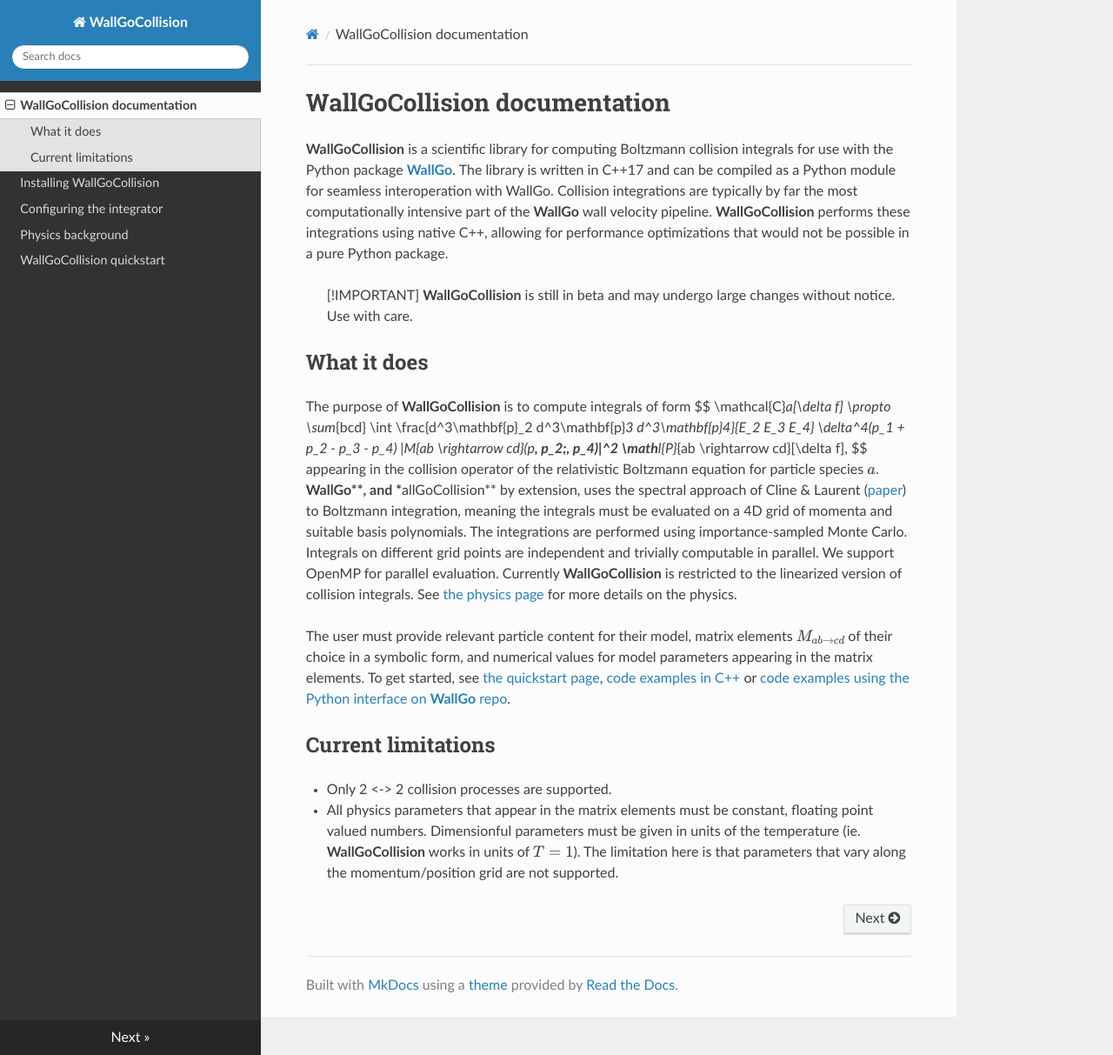
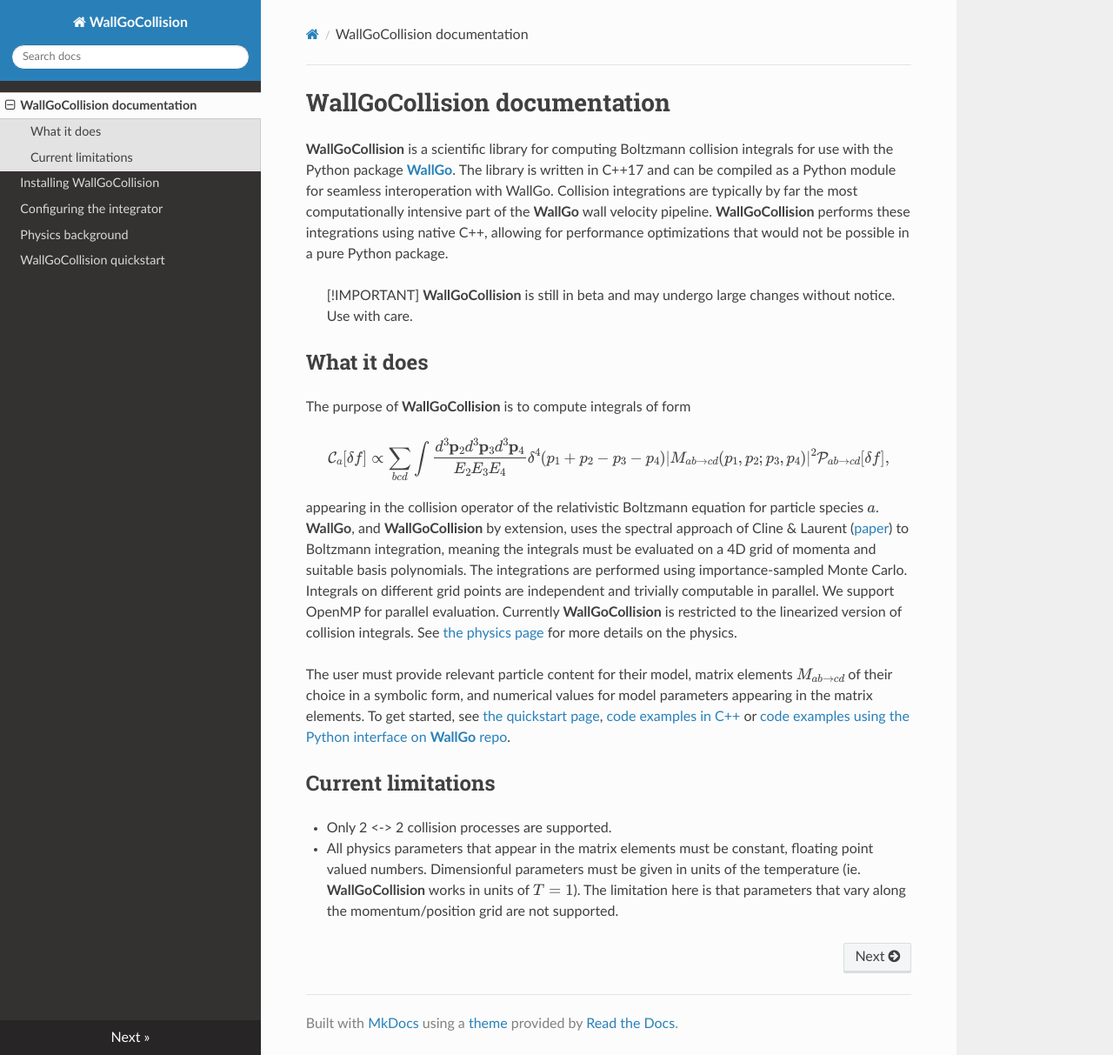
Before and after one commit to Wall-Go/WallGoCollision, an MkDocs documentation site: the page built from docs/index.md, in a window 1280 px wide and 1213 px high. Shown: the whole window at 87% size. Built offline with MkDocs 1.6.1, drawn with Linux system fonts in a browser that asks for light colours; nearby versions of some CDN libraries.

Commit message:
Tweaks to 14572

```diff
--- a/docs/index.md
+++ b/docs/index.md
@@ -8,9 +8,9 @@
 ## What it does
 
 The purpose of **WallGoCollision** is to compute integrals of form
-$$
-\mathcal{C}_a[\delta f] \propto \sum_{bcd} \int \frac{d^3\mathbf{p}_2 d^3\mathbf{p}_3 d^3\mathbf{p}_4}{E_2 E_3 E_4} \delta^4(p_1 + p_2 - p_3 - p_4) |M_{ab \rightarrow cd}(p_1, p_2; p_3, p_4)|^2 \mathcal{P}_{ab \rightarrow cd}[\delta f],
-$$
+
+$$\mathcal{C}_a[\delta f] \propto \sum_{bcd} \int \frac{d^3\mathbf{p}_2 d^3\mathbf{p}_3 d^3\mathbf{p}_4}{E_2 E_3 E_4} \delta^4(p_1 + p_2 - p_3 - p_4) |M_{ab \rightarrow cd}(p_1, p_2; p_3, p_4)|^2 \mathcal{P}_{ab \rightarrow cd}[\delta f],$$
+
 appearing in the collision operator of the relativistic Boltzmann equation for particle species $a$. **WallGo**, and **WallGoCollision** by extension, uses the spectral approach of Cline & Laurent ([paper](https://journals.aps.org/prd/abstract/10.1103/PhysRevD.106.023501)) to Boltzmann integration, meaning the integrals must be evaluated on a 4D grid of momenta and suitable basis polynomials. The integrations are performed using importance-sampled Monte Carlo. Integrals on different grid points are independent and trivially computable in parallel. We support OpenMP for parallel evaluation. Currently **WallGoCollision** is restricted to the linearized version of collision integrals. See [the physics page](./physics.md) for more details on the physics.
 
 The user must provide relevant particle content for their model, matrix elements $M_{ab \rightarrow cd}$ of their choice in a symbolic form, and numerical values for model parameters appearing in the matrix elements. To get started, see [the quickstart page](./quickstart.md), [code examples in C++](../examples) or [code examples using the Python interface on **WallGo** repo](https://github.com/Wall-Go/WallGo/tree/main/Models).
--- a/mkdocs.yml
+++ b/mkdocs.yml
@@ -5,6 +5,7 @@
 plugins:
   - search
 markdown_extensions:
+  - pymdownx.betterem
   - pymdownx.arithmatex:
       generic: true
 extra_javascript:
```
Also changed, not shown: docs/physics.md (+3 -3 lines).
